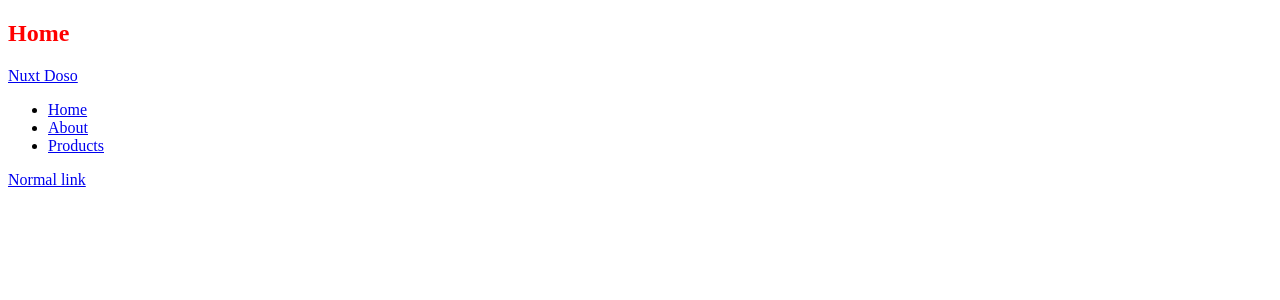
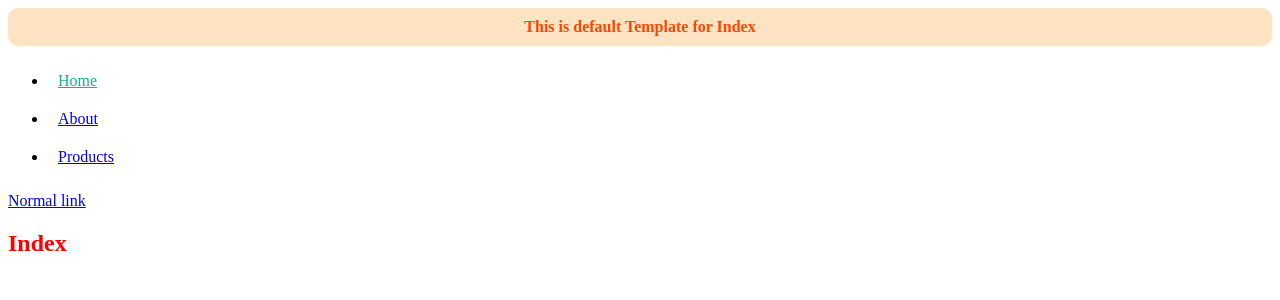
Before and after one commit to zidane168/nuxt3, a Nuxt app: page / in a window 1280 px wide. Shown: the top 300 px of the page. Built offline with nearby package versions, Linux system fonts and the light colour scheme.

Commit message:
add prodcut layout

```diff
--- /dev/null
+++ b/layouts/default.vue
@@ -0,0 +1,41 @@
+<template>
+    <div>
+        <header>
+            <div class="layout">
+                This is default Template for Index
+            </div>
+            <nav>
+                <ul>
+                    <li> <NuxtLink to="/"> Home </NuxtLink> </li>
+                    <li> <NuxtLink to="/about"> About </NuxtLink> </li>
+                    <li> <NuxtLink to="/products"> Products </NuxtLink> </li>
+                </ul>
+            </nav>
+            <a href="about"> Normal link </a>
+        </header>
+
+        <!-- output the page content -->
+        <div>
+            <slot /> <!-- use slot for get content of page -->
+        </div>
+    </div>
+</template>
+
+<style >
+    .layout {
+        background-color: bisque;
+        border-radius: 10px;
+        padding: 10px;
+        color: orangered;
+        justify-content: center;
+        display: flex;
+        font-weight: bold;
+    }
+
+    li {
+        padding: 10px;
+    }
+    .router-link-exact-active {
+        color: #12b488;     /* if you use NuxtLink u can customize the any active color, very convenience */
+    }
+</style>
--- /dev/null
+++ b/layouts/products.vue
@@ -0,0 +1,34 @@
+<template>
+    <div>
+
+        <div class="layout">
+            This is default Template for Product page
+        </div>
+        <!-- output the page content -->
+        <div>
+            <slot /> <!-- use slot for get content of page -->
+        </div>
+
+        <footer>
+            <ul>
+                <li> <NuxtLink to="/"> Home </NuxtLink> </li>
+                <li> <NuxtLink to="/about"> About </NuxtLink> </li>
+                <li> <NuxtLink to="/products"> Products </NuxtLink> </li>
+                <li> <NuxtLink to="/products/mario"> Products Detail Mario </NuxtLink> </li>
+                <li> <NuxtLink to="/products/tony"> Products Detail Tony </NuxtLink> </li>
+            </ul>
+        </footer>
+    </div>
+</template>
+
+<script>
+export default {
+    setup () {
+        return {}
+    }
+}
+</script>
+
+<style lang="scss" scoped>
+
+</style>
--- a/pages/about.vue
+++ b/pages/about.vue
@@ -1,8 +1,8 @@
 <!-- /about/ -->
+
 <template>
     <div>
-        <h2> Product index page  </h2>
-        <p> Lorem ipsum dolor sit </p>
+        <h2> About </h2>
     </div>
 </template>
 
--- a/pages/index.vue
+++ b/pages/index.vue
@@ -1,18 +1,6 @@
 <template>
     <div>
-        <h2> Home  </h2>
-
-        <header>
-            <nav>
-                <NuxtLink to="/"> Nuxt Doso </NuxtLink>
-                <ul>
-                    <li> <NuxtLink to="/"> Home </NuxtLink> </li>
-                    <li> <NuxtLink to="/about"> About </NuxtLink> </li>
-                    <li> <NuxtLink to="/products"> Products </NuxtLink> </li>
-                </ul>
-            </nav>
-            <a href="about"> Normal link </a>
-        </header>
+        <h2> Index </h2>
     </div>
 </template>
 
--- a/pages/products/[id].vue
+++ b/pages/products/[id].vue
@@ -8,6 +8,9 @@
 
 <script setup> /* missing setup will failed */
     const { id } = useRoute().params
+    definePageMeta({
+        layout: 'products'      /* use product default layouts layouts/products.vue */
+    })
 </script>
 
 <style lang="scss" scoped>
--- a/pages/products/index.vue
+++ b/pages/products/index.vue
@@ -6,13 +6,9 @@
 </template>
 
 <script>
-export default {
-    setup () {
-
-
-        return {}
-    }
-}
+    definePageMeta({
+        layout: 'products'      /* use product default layouts layouts/products.vue */
+    })
 </script>
 
 <style lang="scss" scoped>
```
